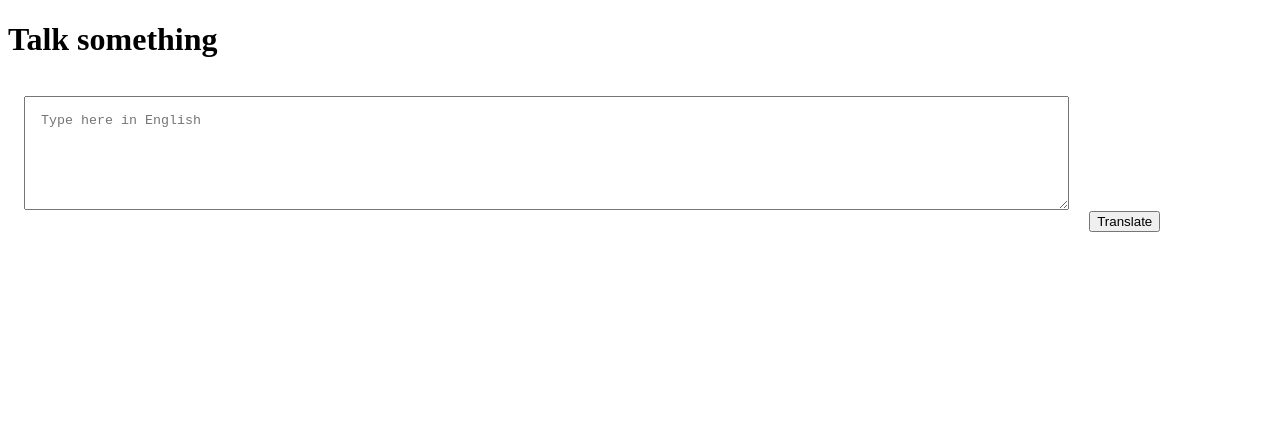
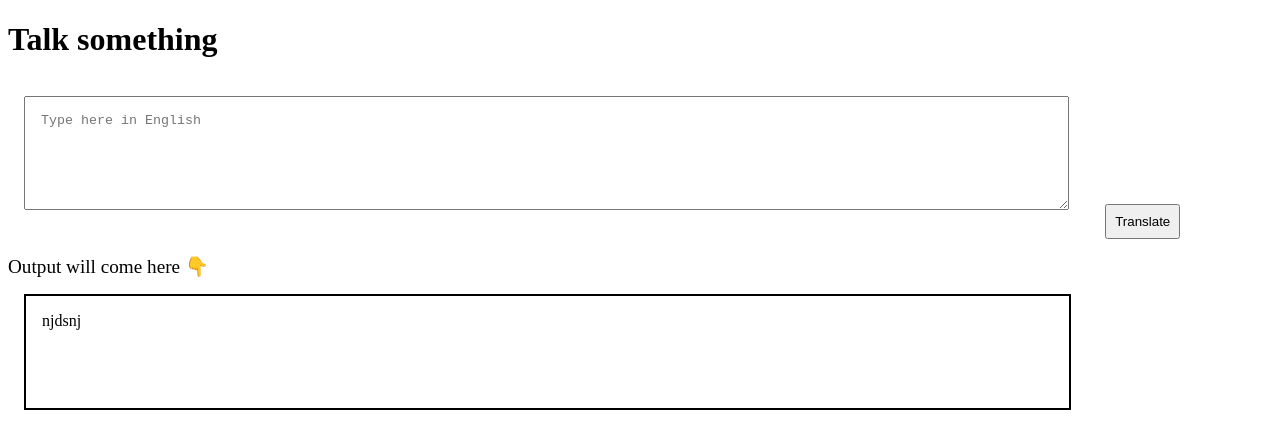
Before and after one commit to surabhiadak/translate-translate, a plain HTML site: page index.html in a window 1280 px wide. Both pictures are taken after a click on the button "Translate". Drawn offline with Linux system fonts and the light colour scheme.

Commit message:
processing

```diff
--- a/app.js
+++ b/app.js
@@ -1,11 +1,9 @@
 var btnTranslate = document.querySelector("#btn-translate");
 var txtInput = document.querySelector("#txt-input");
-
-console.log(txtInput);
+var outputDiv = document.querySelector("#output");
 
 function clickEventHandler(){
-    console.log("clicked");
-    console.log("input", txtInput.value);
+    outputDiv.innerText = "njdsnj " +txtInput.value
 }
 
 btnTranslate.addEventListener("click", clickEventHandler);
--- a/index.html
+++ b/index.html
@@ -12,6 +12,20 @@
             padding: 1rem;
         }
 
+        #output
+        {
+            border: 2px solid black;
+            width: 80%;
+            height: 10vh;
+            margin: 1rem;
+            padding: 1rem;
+        }
+
+        #btn-translate
+        {
+            margin: 1rem;
+            padding: 0.5rem;
+        }
 
     </style>
 </head>
@@ -20,6 +34,9 @@
     <h1> Talk something </h1>
     <textarea id = "txt-input" placeholder = "Type here in English"></textarea>
     <button id = "btn-translate"> Translate </button>
+
+    <div style = "font-size: larger;"> Output will come here 👇 </div>
+    <div id = "output"></div>
     <script src = "app.js" type = text/javascript></script>
 </body>
 </html>
```
